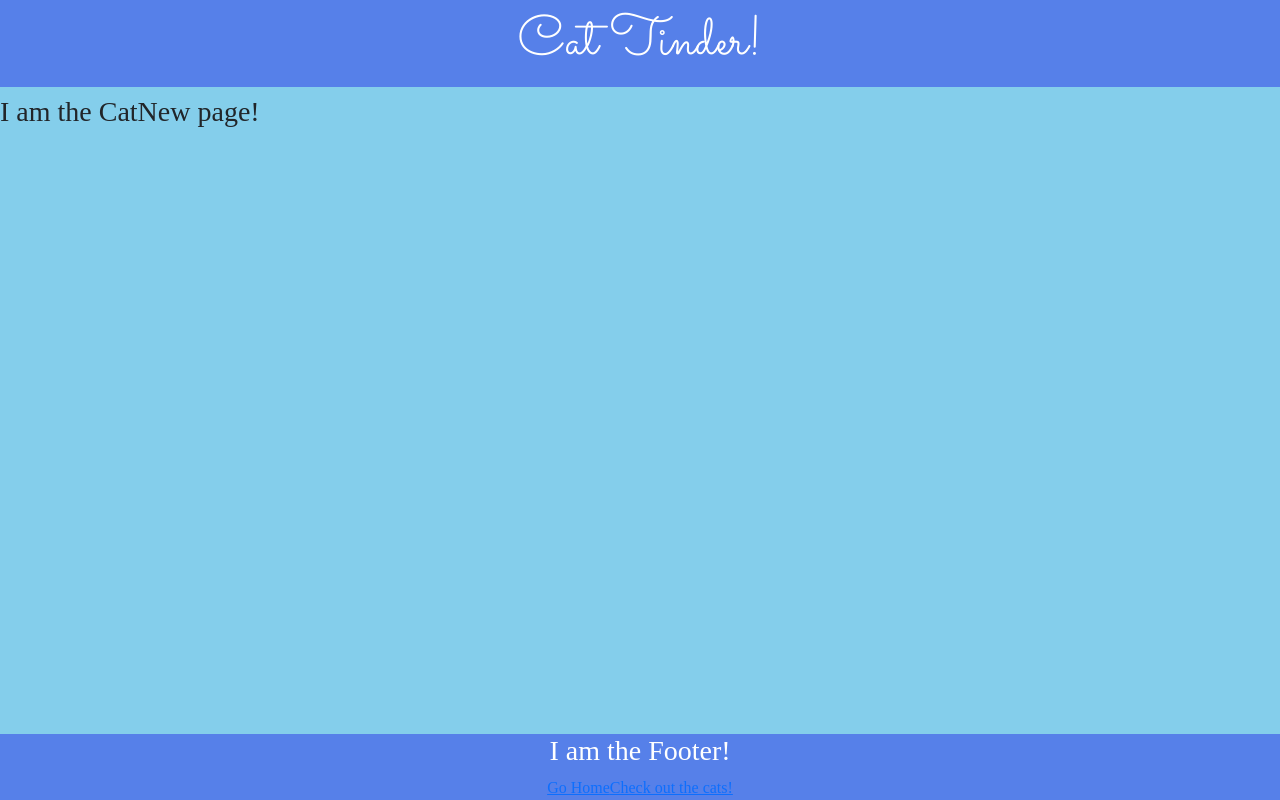
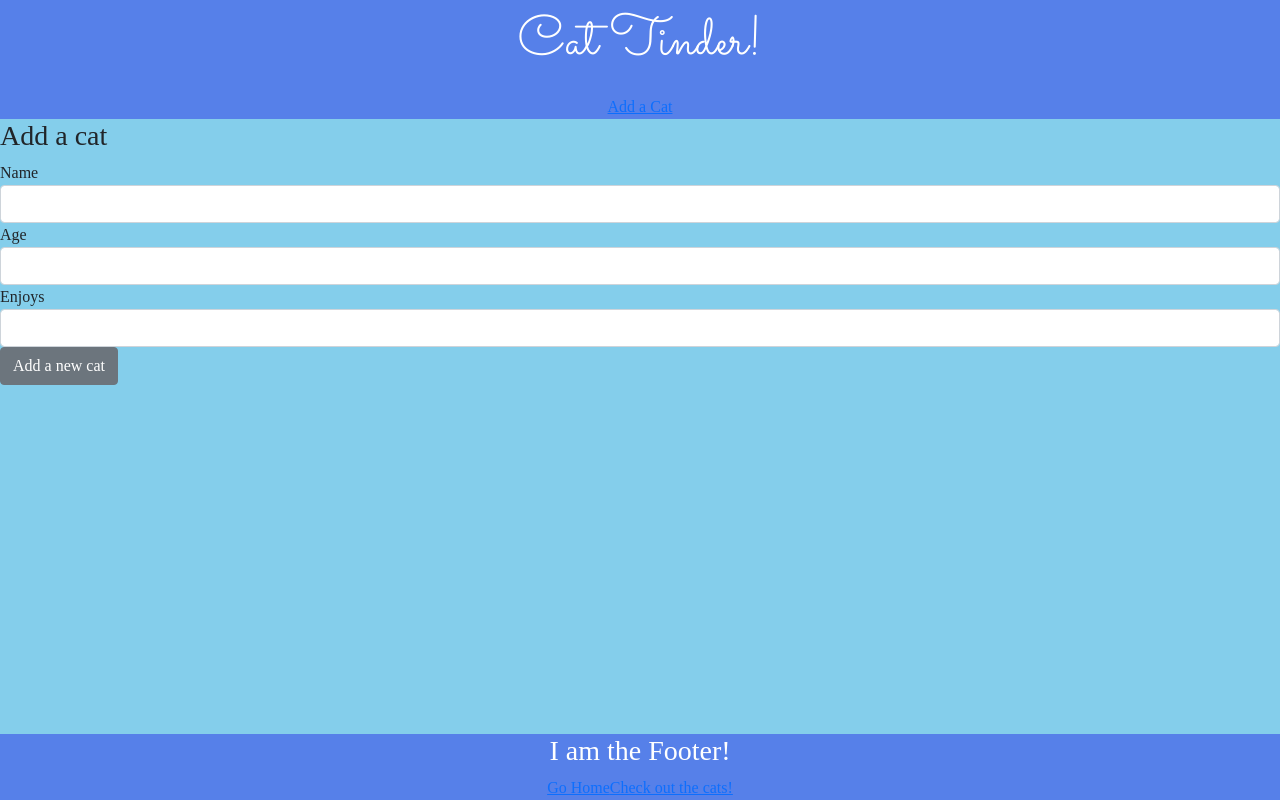
Before and after one commit to learn-academy-2021-charlie/cat-tinder-frontend-lauralyn-galadoe, a React (Create React App) app: page /catnew in a window 1280 px wide. Built offline with nearby package versions, Linux system fonts and the light colour scheme; a web font is replaced by a local one.

Commit message:
create functionality and testing to add a cat

```diff
--- a/src/App.js
+++ b/src/App.js
@@ -22,6 +22,10 @@
     }
   }
 
+  createCat = (newCat) => {
+    console.log(newCat)
+  }
+
   render() {
     return (
       <>
@@ -35,7 +39,7 @@
               let cat = this.state.cats.find(cat => cat.id === +id)
               return <CatShow cat={cat} />
             }}/>
-            <Route path="/catnew" component={ CatNew } />
+            <Route path="/catnew" render={ (props) => <CatNew createCat={this.createCat} /> } />
             <Route path="/catedit/:id" component={ CatEdit } />
             <Route component={ NotFound }/>
           </Switch>
--- a/src/components/Header.js
+++ b/src/components/Header.js
@@ -1,4 +1,5 @@
 import React, { Component } from 'react'
+import { NavLink } from 'react-router-dom'
 
 class Header extends Component {
   render() {
@@ -6,6 +7,7 @@
       <>
         <div className="header-footer">
           <h3 id="header-style">Cat Tinder!</h3>
+          <NavLink to="/catnew">Add a Cat</NavLink>
         </div>
       </>
     )
--- a/src/pages/CatNew.js
+++ b/src/pages/CatNew.js
@@ -1,10 +1,69 @@
 import React, { Component } from 'react'
+import { Redirect } from 'react-router-dom';
+import { Button, Form, FormGroup, Label, Input } from 'reactstrap';
 
 class CatNew extends Component {
+  constructor(props) {
+    super(props)
+    this.state = {
+      form: {
+        name: "",
+        age: "",
+        enjoys: ""
+      },
+      submitted: false
+    }
+  }
+
+  handleChange = (e) => {
+    let { form } = this.state
+    form[e.target.name] = e.target.value
+    this.setState({ form: form })
+  }
+
+  handleSubmit = (e) => {
+    this.props.createCat(this.state.form)
+    this.setState({ submitted: true })
+  }
+
   render() {
     return (
       <>
-        <h3>I am the CatNew page!</h3>
+        <h3>Add a cat</h3>
+        <Form>
+          <FormGroup>
+            <Label for="name">Name</Label>
+            <Input
+              type="text"
+              name="name"
+              onChange={this.handleChange}
+              value={this.state.form.name}
+            />
+          </FormGroup>
+          <FormGroup>
+            <Label for="age">Age</Label>
+            <Input
+              type="text"
+              name="age"
+              onChange={this.handleChange}
+              value={this.state.form.age}
+            />
+          </FormGroup>
+          <FormGroup>
+            <Label for="enjoys">Enjoys</Label>
+            <Input
+              type="text"
+              name="enjoys"
+              onChange={this.handleChange}
+              value={this.state.form.enjoys}
+            />
+          </FormGroup>
+          <Button name="submit" onClick={this.handleSubmit}>
+            Add a new cat
+          </Button>
+        </Form>
+
+        {this.state.submitted && <Redirect to="/catindex" />}
       </>
     )
   }
```
Also changed, not shown: 1 other file (tests, documents, lock files or other folders).
